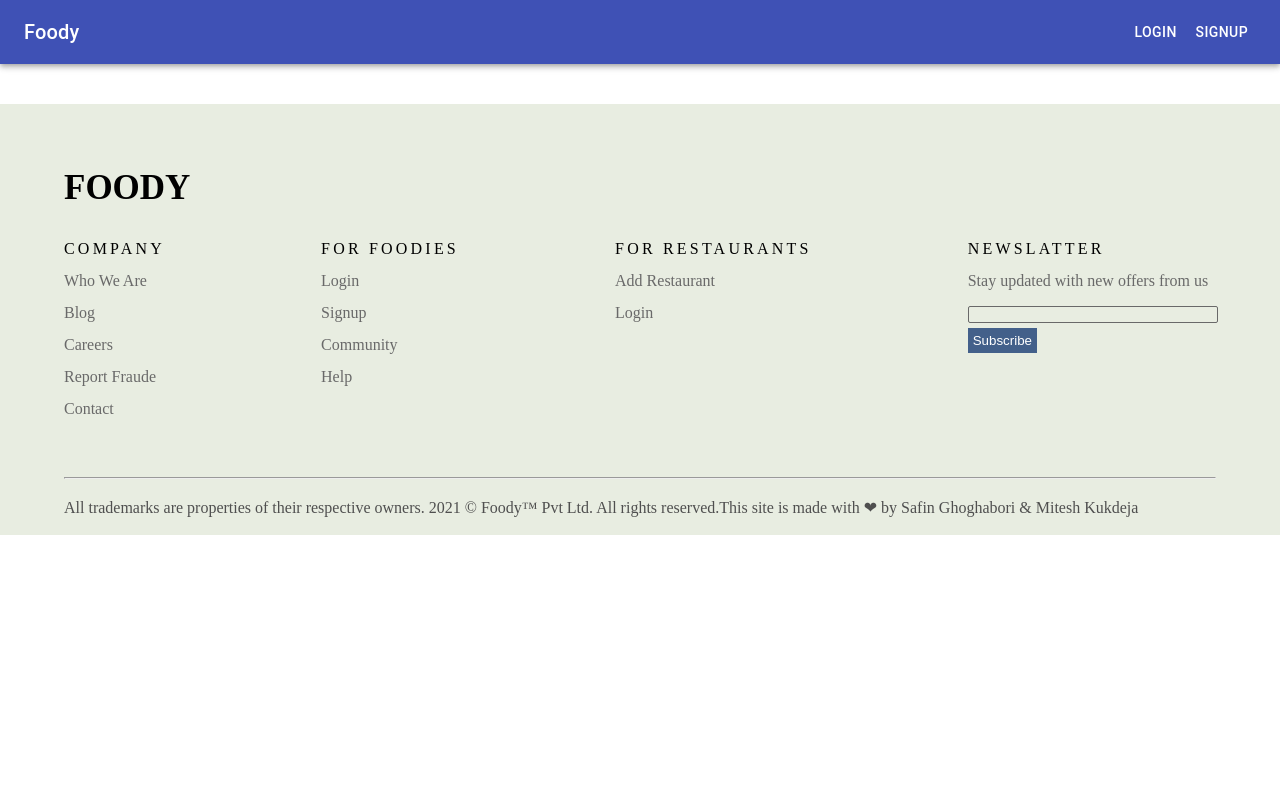
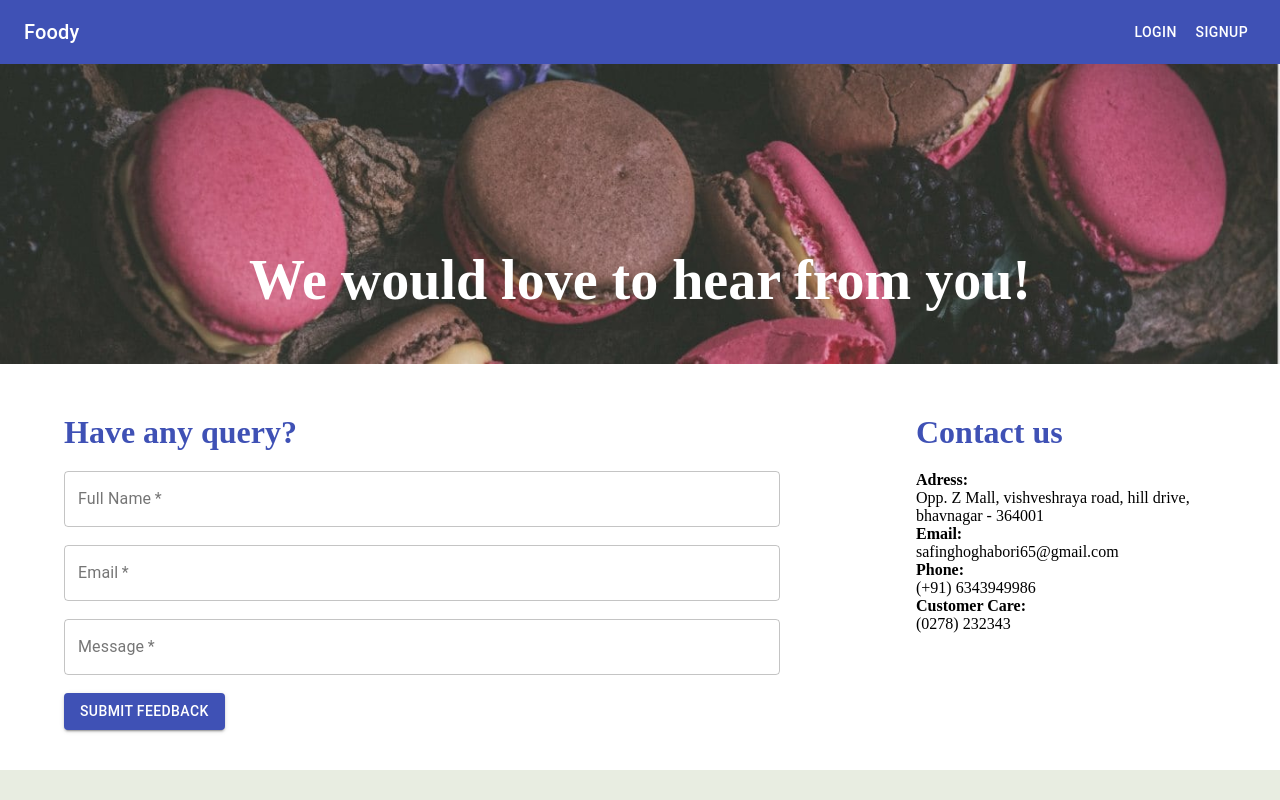
Before and after one commit to safinghoghabori/foody, a React (Create React App) app in the folder frontend/: page /contact in a window 1280 px wide. Shown: the top 800 px of the page. Built offline with nearby package versions, Linux system fonts and the light colour scheme; a web font is replaced by a local one.

Commit message:
contact page added

```diff
--- a/frontend/src/App.js
+++ b/frontend/src/App.js
@@ -18,6 +18,7 @@ import Login from "./components/Admin/Login";
 import AllRestaurants from "./components/Admin/AllRestaurants";
 import NewSellerPasswordForm from "./pages/NewSellerPasswordForm";
 import ScrollToTop from "./components/ScrollToTop/ScrollToTop";
+import Contact from "./pages/Contact";
 
 function App() {
   return (
@@ -41,6 +42,10 @@ function App() {
 
               <Route path="/logout">
                 <Logout />
+              </Route>
+
+              <Route path="/contact">
+                <Contact />
               </Route>
 
               <Route path="/restaurant/:id">
--- /dev/null
+++ b/frontend/src/pages/Contact.js
@@ -0,0 +1,145 @@
+import React from "react";
+import contactUsImg from "../images/contact.jpeg";
+
+//Material-ui
+import { makeStyles } from "@material-ui/core/styles";
+import { Paper, TextField } from "@material-ui/core";
+import { Button } from "@material-ui/core";
+
+const useStyles = makeStyles((theme) => ({
+  mainDiv: {
+    width: "90%",
+    margin: "0 auto",
+    marginTop: 50,
+    display: "flex",
+    justifyContent: "space-around",
+    "@media screen and (max-width: 580px)": {
+      flexDirection: "column",
+    },
+  },
+  heading: {
+    marginBottom: 20,
+  },
+  textField: {
+    width: "84%",
+  },
+  contactUsImg: {
+    // background: `url(${contactUsImg})`,
+    width: "100%",
+    height: 300,
+    // filter: "greyscale(100%)",
+  },
+  image: {
+    width: "100%",
+    height: 300,
+  },
+  headerContent: {
+    position: "absolute",
+    top: "35%",
+    left: " 50%",
+    transform: "translate(-50%, -50%)",
+    width: "100%",
+    textAlign: "center",
+  },
+  contactForm: {
+    width: "100%",
+    "@media screen and (max-width: 580px)": {
+      textAlign: "center",
+    },
+  },
+  contactArea: {
+    "@media screen and (max-width: 580px)": {
+      marginTop: "50px",
+      marginLeft: "30px",
+    },
+  },
+}));
+
+function Contact() {
+  const classes = useStyles();
+
+  const handleSubmit = (e) => {
+    e.preventDefault();
+  };
+  return (
+    <>
+      <div className={classes.contactUsImg}>
+        <div>
+          <img src={contactUsImg} className={classes.image} />
+        </div>
+        <div className={classes.headerContent}>
+          <h1 style={{ color: "white", fontSize: "3.5rem" }}>We would love to hear from you!</h1>
+        </div>
+      </div>
+      <div className={classes.mainDiv}>
+        <div className={classes.contactForm}>
+          <div className={classes.heading}>
+            <h1 style={{ color: "#3f51b5" }}>Have any query?</h1>
+          </div>
+          <div>
+            <form noValidate onSubmit={handleSubmit}>
+              <TextField
+                id="name"
+                name="name"
+                label="Full Name"
+                variant="outlined"
+                className={classes.textField}
+                //   onChange={(e) => setFirstname(e.target.value)}
+                required
+              />
+              <br />
+              <br />
+              <TextField
+                id="email"
+                className={classes.textField}
+                name="email"
+                label="Email"
+                variant="outlined"
+                //   onChange={(e) => setEmail(e.target.value)}
+                required
+              />
+              <br />
+              <br />
+              <TextField
+                id="message"
+                name="message"
+                label="Message"
+                variant="outlined"
+                multiline
+                placeholder="Type your query or feedback here"
+                className={classes.textField}
+                //   onChange={(e) => setFirstname(e.target.value)}
+                required
+              />
+              <br />
+              <br />{" "}
+              <Button type="submit" variant="contained" color="primary">
+                Submit Feedback
+              </Button>
+            </form>
+          </div>
+        </div>
+        <div className={classes.contactArea}>
+          <div className={classes.heading}>
+            <h1 style={{ color: "#3f51b5" }}>Contact us</h1>
+          </div>
+          <div className={classes.details}>
+            <h4>Adress:</h4>
+            <span>Opp. Z Mall, vishveshraya road, hill drive, bhavnagar - 364001 </span>
+
+            <h4>Email:</h4>
+            <span>safinghoghabori65@gmail.com</span>
+
+            <h4>Phone:</h4>
+            <span>(+91) 6343949986</span>
+
+            <h4>Customer Care:</h4>
+            <span>(0278) 232343</span>
+          </div>
+        </div>
+      </div>
+    </>
+  );
+}
+
+export default Contact;
--- a/frontend/src/pages/Footer.js
+++ b/frontend/src/pages/Footer.js
@@ -69,7 +69,7 @@ const useStyles = makeStyles((theme) => ({
     borderRadius: "2px",
   },
   subsBtn: {
-    background: "rgb(67, 96, 138);",
+    background: "rgb(63 81 181);",
     color: "white",
     border: 0,
     padding: "5px",
@@ -90,7 +90,9 @@ export default function Footer() {
     <>
       <section className={classes.footerContainer}>
         <div className={classes.footer}>
-          <div className={classes.mainTitle}>FOODY</div>
+          <div className={classes.mainTitle} style={{ color: "#3f51b5" }}>
+            FOODY
+          </div>
           <div className={classes.otherLinks}>
             <div className={classes.otherLinksArea}>
               <div className={classes.links}>
@@ -100,7 +102,9 @@ export default function Footer() {
                   <p className={classes.linksSubTitle}>Blog</p>
                   <p className={classes.linksSubTitle}>Careers</p>
                   <p className={classes.linksSubTitle}>Report Fraude</p>
-                  <p className={classes.linksSubTitle}>Contact</p>
+                  <Link to="/contact" className={classes.linksSubTitle}>
+                    Contact
+                  </Link>
                 </nav>
               </div>
               {userLogin ? (
```
Also changed, not shown: frontend/src/images/contact.jpeg (added), 1 other file (tests, documents, lock files or other folders).
